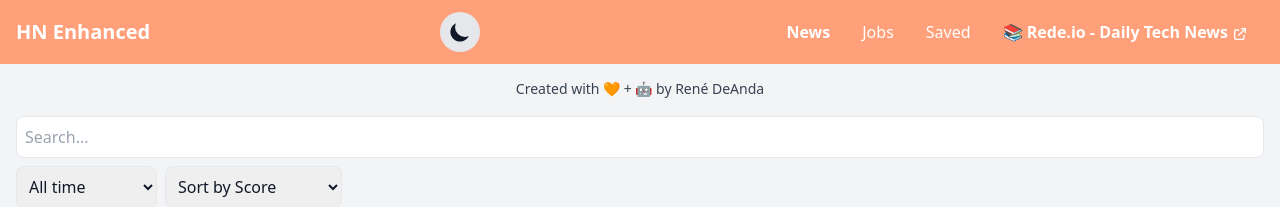
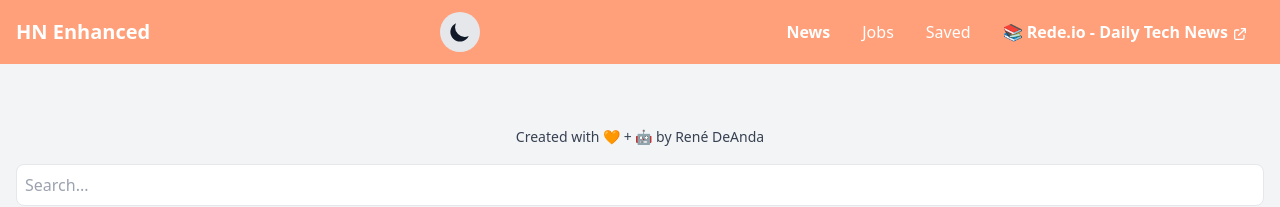
Before and after one commit to renedeanda/hn.makr.io, a Next.js app: page / in a window 1280 px wide. Shown: the top 207 px of the page. Built offline with nearby package versions, Linux system fonts and the light colour scheme; no server answers.

Commit message:
Update index.js

```diff
--- a/pages/index.js
+++ b/pages/index.js
@@ -33,8 +33,9 @@
         description={`Explore ${activeTab === 'news' ? 'the latest tech news' : 'tech job opportunities'} from Hacker News with enhanced features. Filter, sort, and save your favorite posts with HN Enhanced.`}
       />
       <Header activeTab={activeTab} />
-      <main className="container mx-auto px-4 pt-2 pb-8">
-        <div className="text-center mt-2 mb-4">
+      <main className="w-full px-4 pt-16 pb-8">
+        <div className="max-w-7xl mx-auto">
+          <div className="text-center mb-4">
             <a
               href="https://renedeanda.com?utm_source=hn.makr.io"
               target="_blank"
@@ -86,6 +87,7 @@
               <JobsFeed keyword={keyword} dateFilter={dateFilter} sortBy={sortBy} />
             )}
           </ErrorBoundary>
+        </div>
       </main>
     </div>
   );
```
Lines whose indentation alone changed are shown as unchanged.
